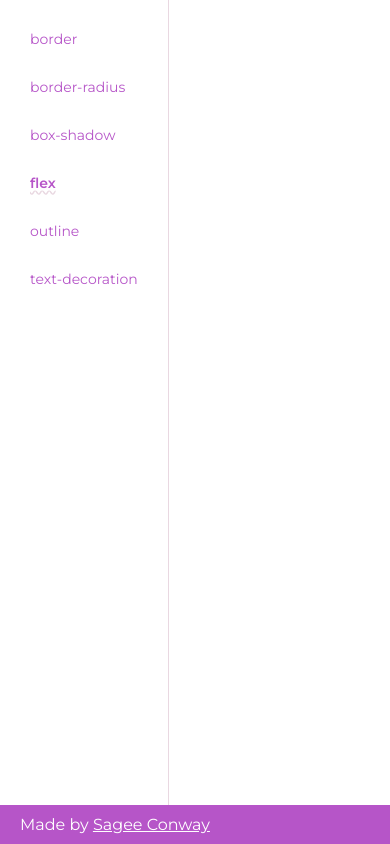
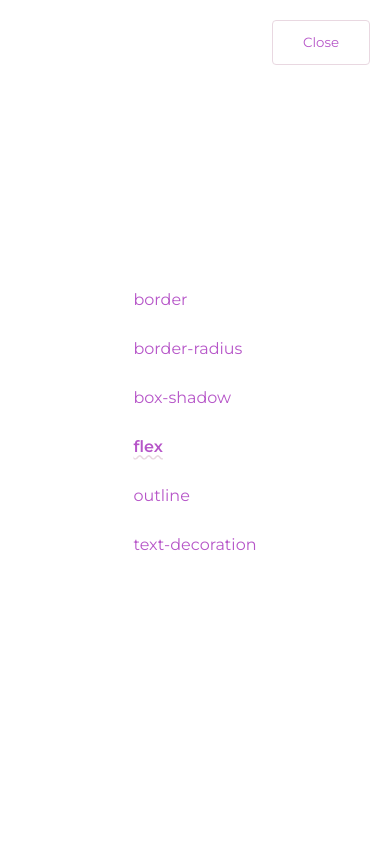
Before and after one commit to SaConway/css-playground, a Vue app: page /#/flex in a window 390 px wide. Built offline with nearby package versions, Linux system fonts and the light colour scheme.

Commit message:
add mobile menu

```diff
--- a/src/App.vue
+++ b/src/App.vue
@@ -28,6 +28,10 @@ export default {
   display: grid;
   grid-template-columns: auto 1fr;
   grid-template-rows: auto min-content;
+
+  @media (max-width: 600px) {
+    grid-template-columns: 1fr;
+  }
 }
 
 .layout_footer {
--- a/src/components/SideBar.vue
+++ b/src/components/SideBar.vue
@@ -1,9 +1,11 @@
 <template>
-  <aside class="side_bar">
-    <nav>
+  <aside :class="['side_bar', isMobile && mobileOpen ? 'open' : '']">
+    <button class="toggle_btn" @click="mobileOpen = !mobileOpen">{{ mobileOpen ? 'Close' : 'Open' }}</button>
+
+    <nav v-if="showNav">
       <ul class="nav_list">
         <li v-for="property in properties" :key="property">
-          <router-link class="link" disabled="true" :to="property">{{ property }}</router-link>
+          <router-link class="link" disabled="true" :to="property" @click="mobileOpen = false">{{ property }}</router-link>
         </li>
       </ul>
     </nav>
@@ -18,7 +20,17 @@ export default {
   name: 'SideBar',
   data() {
     return {
-      properties: Enums.PROPERTIES
+      properties: Enums.PROPERTIES,
+      mobileOpen: true
+    }
+  },
+  computed: {
+    showNav() {
+      return this.isMobile ? this.mobileOpen : true
+    },
+    isMobile() {
+      console.log(window.innerWidth)
+      return window.innerWidth < 600
     }
   }
 }
@@ -28,6 +40,34 @@ export default {
 .side_bar {
   border-right: 1px solid var(--clr-accent);
   padding: 2rem;
+
+  @media (max-width: 600px) {
+    &.open {
+      border-right: 0;
+      background-color: var(--clr-base);
+      position: fixed;
+      inset: 0;
+      z-index: 1;
+      display: grid;
+      place-content: center;
+    }
+  }
+}
+
+.toggle_btn {
+  display: none;
+
+  @media (max-width: 600px) {
+    display: block;
+    padding: 1.5rem 3rem;
+    color: var(--clr-primary);
+    background-color: transparent;
+    border: 1px solid var(--clr-accent);
+    border-radius: var(--border-radius);
+    position: absolute;
+    top: 2rem;
+    right: 2rem;
+  }
 }
 
 .nav_list {
@@ -42,6 +82,10 @@ export default {
   display: block;
   font-size: var(--fs-300);
 
+  @media (max-width: 600px) {
+    font-size: var(--fs-400);
+  }
+
   &:not(.router-link-active) {
     @include hover;
   }
```
